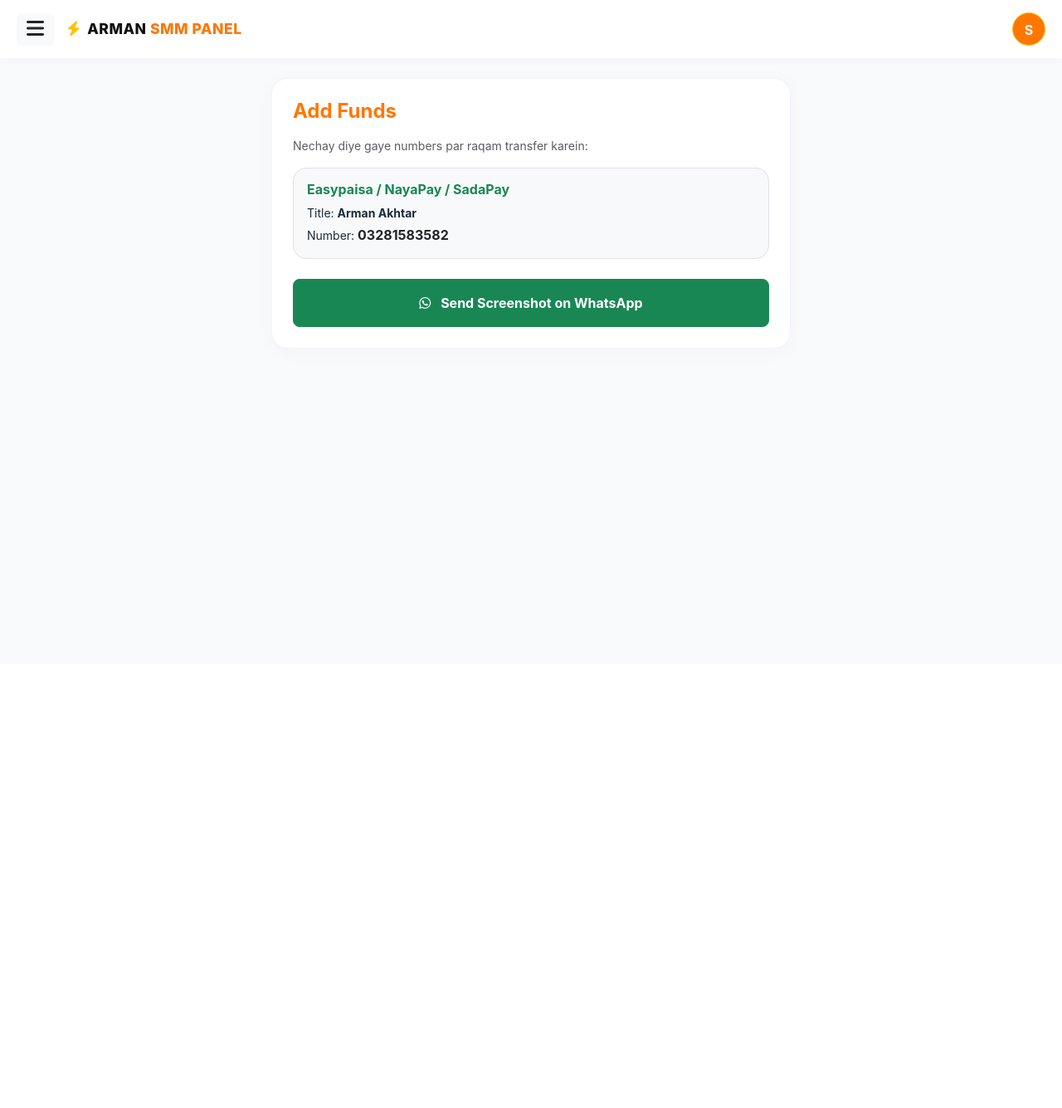
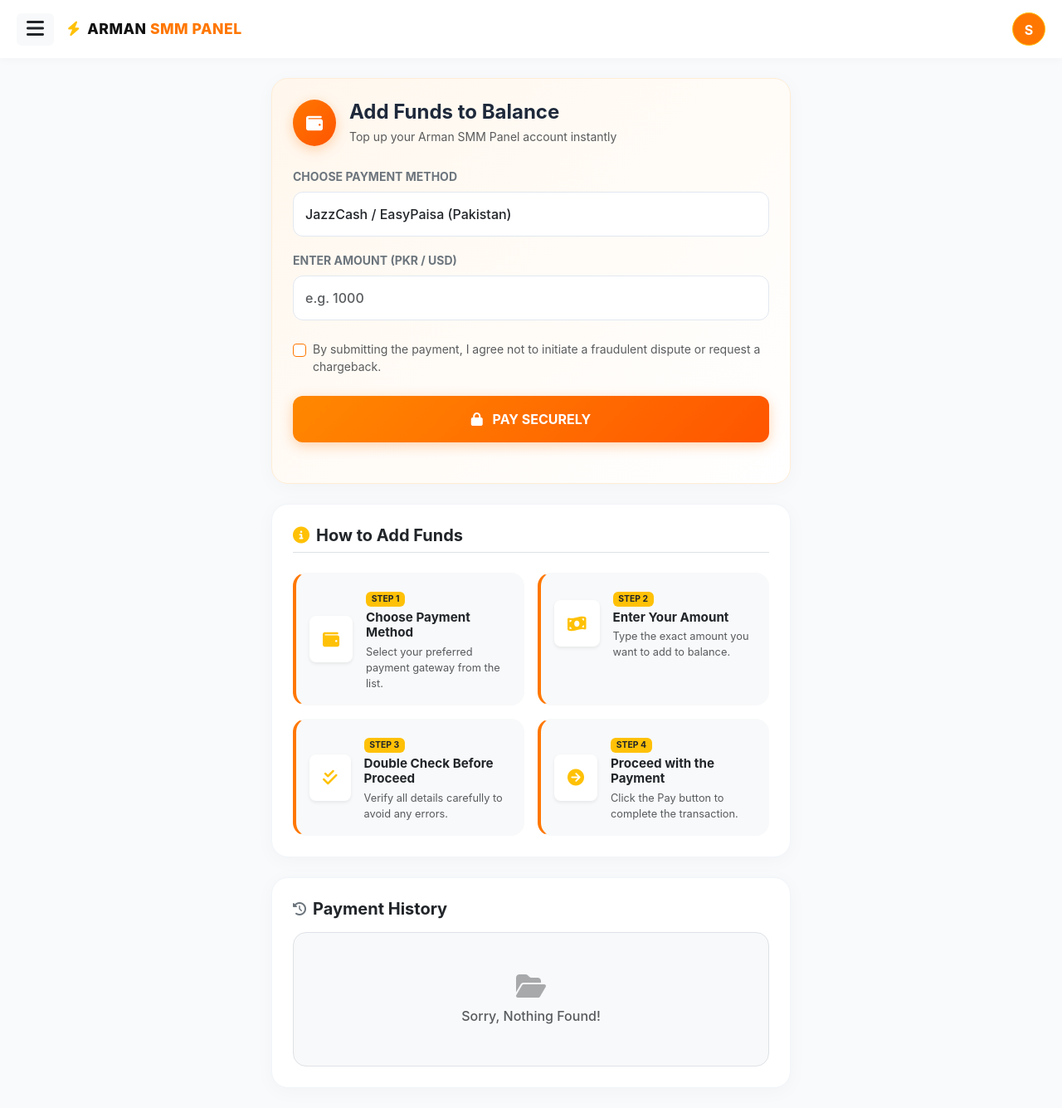
Before and after one commit to arman22334499/armans-panel, a Flask app: page /addfunds in a window 1280 px wide. Shown: the whole page at 83% size. Before the commit the page ends 420 px from the top, so only its background shows below. Run offline with Flask 3, Linux system fonts and the light colour scheme; the visitor is signed in with stand-in values (Sample User, id 1); data comes from the database, SQL or seed files in the repository.

Commit message:
Revamp Add Funds page with payment form and instructions
Updated the Add Funds page layout and added a payment form with multiple payment options. Enhanced the instructions for adding funds with a step-by-step guide.

```diff
--- a/templates/add_funds.html
+++ b/templates/add_funds.html
@@ -1,19 +1,129 @@
 {% extends "base.html" %}
+{% set active_tab = 'addfunds' %}
 {% block title %}Add Funds{% endblock %}
-{% set active_tab = 'addfunds' %}
+
 {% block content %}
-<div class="main-card">
-    <h4 class="fw-bold mb-3" style="color: #ff7700;">Add Funds</h4>
-    <p class="text-muted small">Nechay diye gaye numbers par raqam transfer karein:</p>
-    <div class="row g-3 mb-4">
-        <div class="col-12">
-            <div class="p-3 bg-light rounded-4 border">
-                <h6 class="fw-bold text-success">Easypaisa / NayaPay / SadaPay</h6>
-                <p class="mb-1 small">Title: <b>Arman Akhtar</b></p>
-                <p class="mb-0 small">Number: <b class="fs-6 text-dark">03281583582</b></p>
+<div class="main-card mb-4" style="background: linear-gradient(135deg, #fff7ed 0%, #ffffff 100%); border: 1px solid #ffedd5;">
+    <div class="d-flex align-items-center gap-3 mb-4">
+        <div class="rounded-circle p-3 text-white" style="background: linear-gradient(135deg, #ff7700, #ff5500); box-shadow: 0 4px 15px rgba(255,119,0,0.3);">
+            <i class="fas fa-wallet fa-lg"></i>
+        </div>
+        <div>
+            <h4 class="fw-bold mb-1" style="color: #1e293b;">Add Funds to Balance</h4>
+            <p class="text-muted small mb-0">Top up your Arman SMM Panel account instantly</p>
+        </div>
+    </div>
+
+    <!-- Payment Form -->
+    <form method="POST" class="mb-4">
+        <div class="mb-3">
+            <label class="form-label fw-bold text-secondary small text-uppercase">Choose Payment Method</label>
+            <select class="form-select" name="gateway" required>
+                <option value="jazzcash">JazzCash / EasyPaisa (Pakistan)</option>
+                <option value="binance">Binance Pay / USDT</option>
+                <option value="paytm">PayTM</option>
+                <option value="skrill">Skrill</option>
+            </select>
+        </div>
+        <div class="mb-4">
+            <label class="form-label fw-bold text-secondary small text-uppercase">Enter Amount (PKR / USD)</label>
+            <input type="number" class="form-control" name="amount" placeholder="e.g. 1000" required>
+        </div>
+        <div class="form-check mb-4">
+            <input class="form-check-input" type="checkbox" id="terms" required style="border-color: #ff7700;">
+            <label class="form-check-label small text-muted" for="terms">
+                By submitting the payment, I agree not to initiate a fraudulent dispute or request a chargeback.
+            </label>
+        </div>
+        <button type="submit" class="btn btn-orange w-100 py-3 text-uppercase tracking-wider">
+            <i class="fas fa-lock me-2"></i> Pay Securely
+        </button>
+    </form>
+</div>
+
+<!-- How to Add Funds Section (Aesthetic Steps Cards) -->
+<div class="main-card mb-4" style="background: #ffffff;">
+    <div class="d-flex align-items-center gap-2 mb-4 pb-2 border-bottom">
+        <i class="fas fa-info-circle text-warning fs-5"></i>
+        <h5 class="fw-bold m-0 text-dark">How to Add Funds</h5>
+    </div>
+
+    <div class="row g-3">
+        <!-- Step 1 -->
+        <div class="col-md-6">
+            <div class="p-3 rounded-4 border border-light bg-light h-100 position-relative overflow-hidden" style="border-left: 4px solid #ff7700 !important;">
+                <div class="d-flex align-items-center gap-3">
+                    <div class="rounded-3 p-3 bg-white text-warning shadow-sm">
+                        <i class="fas fa-wallet fa-lg"></i>
+                    </div>
+                    <div>
+                        <span class="badge bg-warning text-dark mb-1 fw-bold" style="font-size: 0.65rem;">STEP 1</span>
+                        <h6 class="fw-bold mb-1 text-dark" style="font-size: 0.95rem;">Choose Payment Method</h6>
+                        <p class="text-muted small mb-0" style="font-size: 0.8rem;">Select your preferred payment gateway from the list.</p>
+                    </div>
+                </div>
+            </div>
+        </div>
+
+        <!-- Step 2 -->
+        <div class="col-md-6">
+            <div class="p-3 rounded-4 border border-light bg-light h-100 position-relative overflow-hidden" style="border-left: 4px solid #ff7700 !important;">
+                <div class="d-flex align-items-center gap-3">
+                    <div class="rounded-3 p-3 bg-white text-warning shadow-sm">
+                        <i class="fas fa-money-bill-wave fa-lg"></i>
+                    </div>
+                    <div>
+                        <span class="badge bg-warning text-dark mb-1 fw-bold" style="font-size: 0.65rem;">STEP 2</span>
+                        <h6 class="fw-bold mb-1 text-dark" style="font-size: 0.95rem;">Enter Your Amount</h6>
+                        <p class="text-muted small mb-0" style="font-size: 0.8rem;">Type the exact amount you want to add to balance.</p>
+                    </div>
+                </div>
+            </div>
+        </div>
+
+        <!-- Step 3 -->
+        <div class="col-md-6">
+            <div class="p-3 rounded-4 border border-light bg-light h-100 position-relative overflow-hidden" style="border-left: 4px solid #ff7700 !important;">
+                <div class="d-flex align-items-center gap-3">
+                    <div class="rounded-3 p-3 bg-white text-warning shadow-sm">
+                        <i class="fas fa-check-double fa-lg"></i>
+                    </div>
+                    <div>
+                        <span class="badge bg-warning text-dark mb-1 fw-bold" style="font-size: 0.65rem;">STEP 3</span>
+                        <h6 class="fw-bold mb-1 text-dark" style="font-size: 0.95rem;">Double Check Before Proceed</h6>
+                        <p class="text-muted small mb-0" style="font-size: 0.8rem;">Verify all details carefully to avoid any errors.</p>
+                    </div>
+                </div>
+            </div>
+        </div>
+
+        <!-- Step 4 -->
+        <div class="col-md-6">
+            <div class="p-3 rounded-4 border border-light bg-light h-100 position-relative overflow-hidden" style="border-left: 4px solid #ff7700 !important;">
+                <div class="d-flex align-items-center gap-3">
+                    <div class="rounded-3 p-3 bg-white text-warning shadow-sm">
+                        <i class="fas fa-arrow-circle-right fa-lg"></i>
+                    </div>
+                    <div>
+                        <span class="badge bg-warning text-dark mb-1 fw-bold" style="font-size: 0.65rem;">STEP 4</span>
+                        <h6 class="fw-bold mb-1 text-dark" style="font-size: 0.95rem;">Proceed with the Payment</h6>
+                        <p class="text-muted small mb-0" style="font-size: 0.8rem;">Click the Pay button to complete the transaction.</p>
+                    </div>
+                </div>
             </div>
         </div>
     </div>
-    <a href="https://wa.me/923281583582" target="_blank" class="btn btn-success w-100 py-3 fw-bold rounded-3"><i class="fab fa-whatsapp me-2"></i> Send Screenshot on WhatsApp</a>
+</div>
+
+<!-- Payment History Section -->
+<div class="main-card">
+    <div class="d-flex align-items-center gap-2 mb-3">
+        <i class="fas fa-history text-secondary"></i>
+        <h5 class="fw-bold m-0 text-dark">Payment History</h5>
+    </div>
+    <div class="text-center py-5 text-muted bg-light rounded-4 border border-dashed">
+        <i class="fas fa-folder-open fs-2 mb-2 opacity-50"></i>
+        <p class="mb-0 fw-medium">Sorry, Nothing Found!</p>
+    </div>
 </div>
 {% endblock %}
```
